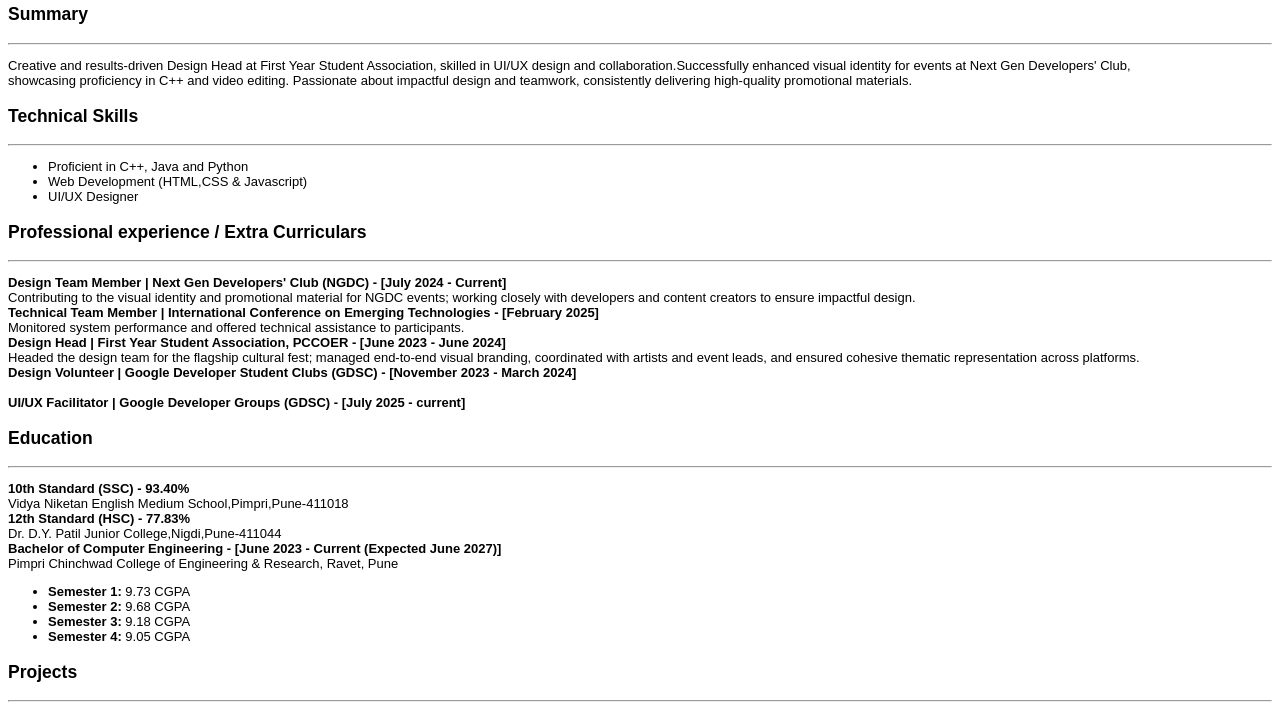
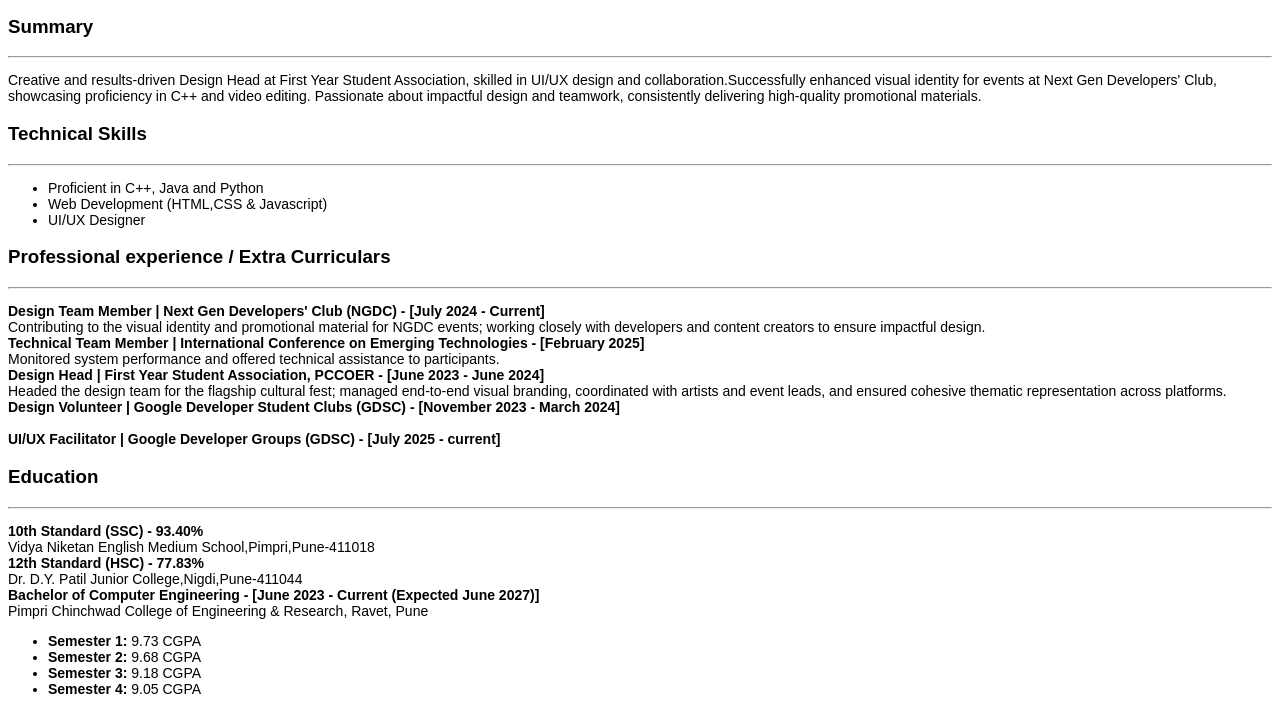
Before and after one commit to Darkwizard-Pranav/Simple_Html_Resume, a plain HTML site: page index.html in a window 1280 px wide. Shown: the part 167-879 px from the top of the page. Drawn offline with Linux system fonts and the light colour scheme.

Commit message:
Update fonts index.html

```diff
--- a/index.html
+++ b/index.html
@@ -6,15 +6,15 @@
     <style>
         body{
         font-family: Arial, sans-serif;
-        font-size: 15px;
+        font-size: 16px;
         }
         p
         {
-        font-size: 13px;
+        font-size: 14px;
         }
         ul
         {
-            font-size: 13px;
+            font-size: 14px;
         }
     </style>
 
```
